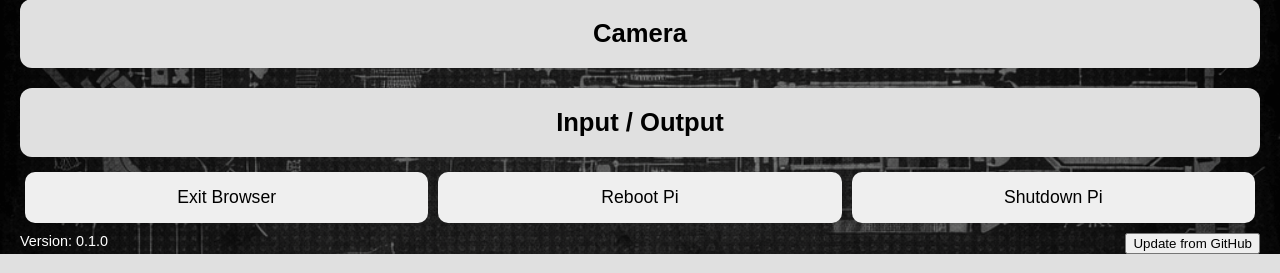
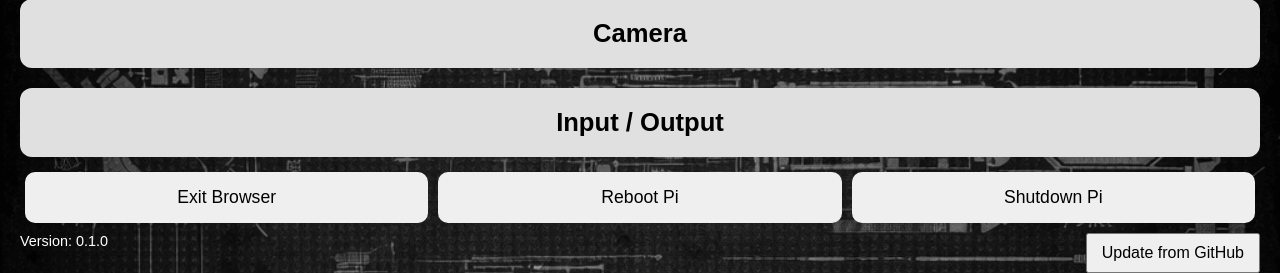
Before and after one commit to padge81/AmuseTechTools, a Flask app: page / in a window 1280 px wide. Shown: the part 594-867 px from the top of the page. Run offline with Flask 3, Linux system fonts and the light colour scheme.

```diff
--- a/frontend/static/css/kiosk.css
+++ b/frontend/static/css/kiosk.css
@@ -165,3 +165,10 @@ h3 {
     font-size: 0.9rem;
     margin-top: 10px;
 }
+
+/* EDID action buttons */
+button {
+    font-size: 16px;
+    padding: 8px 14px;
+    min-height: 40px;
+}
```
